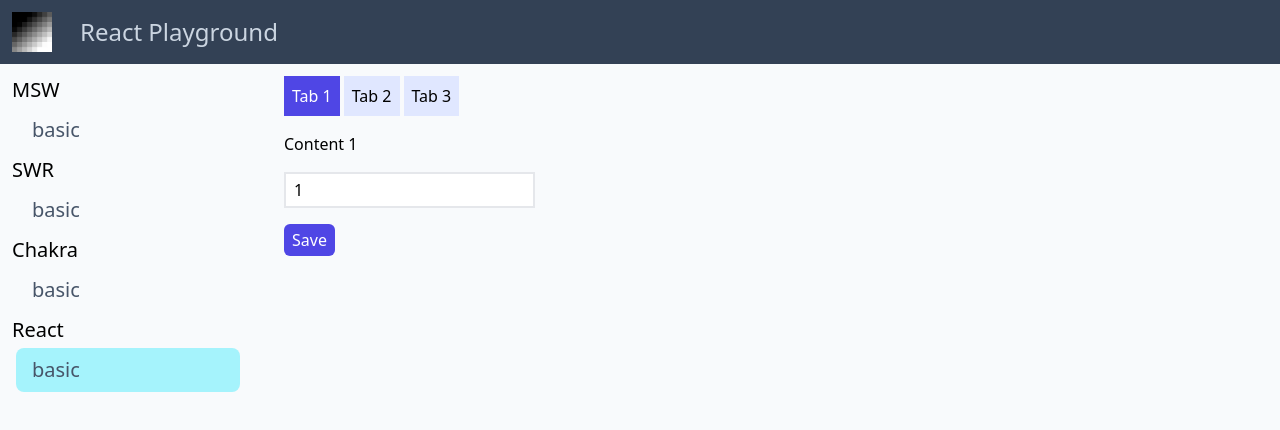
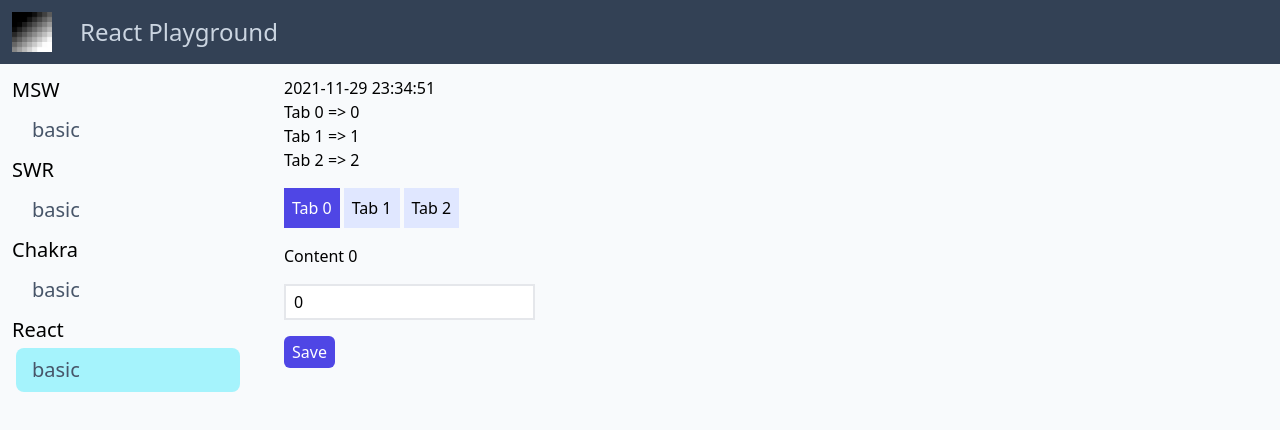
Before and after one commit to cypressyi/react-playground, a Next.js app: page /app/react in a window 1280 px wide. Shown: the top 430 px of the page. Built offline with nearby package versions, Linux system fonts and the light colour scheme.

Commit message:
Implement different switch tab action

```diff
--- a/app/react/index.js
+++ b/app/react/index.js
@@ -1,12 +1,61 @@
-import { useState, Fragment } from 'react'
+import { useState, useEffect, Fragment, useRef } from 'react'
+import { format } from 'date-fns'
 import { Tab } from '@headlessui/react'
 
-const mockData = ['1', '2', '3']
+const mockData = ['0', '1', '2']
 
 export default function Index() {
+  const [selectedIndex, setSelectedIndex] = useState(0)
+
+  const [updateTime, setUpdateTime] = useState(
+    format(new Date(), 'yyyy-MM-dd HH:mm:ss')
+  )
+
+  const handleUpdate = () => {
+    setUpdateTime(format(new Date(), 'yyyy-MM-dd HH:mm:ss'))
+  }
+
+  // For tab2
+  const [tab2Value, setTab2Value] = useState(mockData[2])
+
+  const handleChangeTab2Value = value => {
+    setTab2Value(value)
+  }
+
+  const handleUpdateTab2Value = () => {
+    mockData[2] = tab2Value
+    handleUpdate()
+  }
+
+  useEffect(() => {
+    setTab2Value(mockData[2])
+  }, [selectedIndex])
+
   return (
-    <Tab.Group>
+    <>
+      <div className="pb-4">
+        <div>{updateTime}</div>
+        <div>
+          {mockData.map((value, index) => (
+            <div key={value}>{`Tab ${index} => ${value}`}</div>
+          ))}
+        </div>
+      </div>
+      <Tab.Group selectedIndex={selectedIndex} onChange={setSelectedIndex}>
         <Tab.List className={'pb-4'}>
+          <Tab as={Fragment}>
+            {({ selected }) => (
+              <button
+                className={
+                  selected
+                    ? 'p-2 mr-1 bg-indigo-600 text-white'
+                    : 'p-2 mr-1 bg-indigo-100 text-black'
+                }
+              >
+                Tab 0
+              </button>
+            )}
+          </Tab>
           <Tab as={Fragment}>
             {({ selected }) => (
               <button
@@ -33,43 +82,51 @@ export default function Index() {
               </button>
             )}
           </Tab>
-        <Tab as={Fragment}>
-          {({ selected }) => (
-            <button
-              className={
-                selected
-                  ? 'p-2 mr-1 bg-indigo-600 text-white'
-                  : 'p-2 mr-1 bg-indigo-100 text-black'
-              }
-            >
-              Tab 3
-            </button>
-          )}
-        </Tab>
         </Tab.List>
         <Tab.Panels>
-        <Panel1 />
-        <Panel2 />
-        <Panel3 />
+          <Panel0 selectedIndex={selectedIndex} handleUpdate={handleUpdate} />
+          <Panel1 handleUpdate={handleUpdate} />
+          <Panel2
+            inputValue={tab2Value}
+            handleChangeTab2Value={handleChangeTab2Value}
+            handleUpdateTab2Value={handleUpdateTab2Value}
+          />
         </Tab.Panels>
       </Tab.Group>
+    </>
   )
 }
 
-function Panel1() {
+function Panel0({ selectedIndex, handleUpdate }) {
   const [inputValue, setInputValue] = useState(mockData[0])
+  const [inputValueMirror, setInputValueMirror] = useState(mockData[0])
+  const [isChanged, setIsChanged] = useState(false)
+
+  const handleChange = e => {
+    setInputValue(e.target.value)
+    setIsChanged(true)
+  }
+
   const handleSave = () => {
     mockData[0] = inputValue
+    setInputValueMirror(inputValue)
+    handleUpdate()
   }
+
+  useEffect(() => {
+    if (isChanged) {
+      setInputValue(inputValueMirror)
+    }
+  }, [inputValueMirror, isChanged, selectedIndex])
 
   return (
     <Tab.Panel>
-      <div>Content 1</div>
+      <div>Content 0</div>
       <div>
         <input
           className="px-2 py-1 my-4 border-solid border-2"
           value={inputValue}
-          onChange={e => setInputValue(e.target.value)}
+          onChange={handleChange}
         />
       </div>
       <div>
@@ -85,19 +142,21 @@ function Panel1() {
   )
 }
 
-function Panel2() {
-  const [inputValue, setInputValue] = useState(mockData[1])
+function Panel1({ handleUpdate }) {
+  const inputRef = useRef()
   const handleSave = () => {
-    mockData[0] = inputValue
+    mockData[1] = inputRef.current.value
+    handleUpdate()
   }
+
   return (
     <Tab.Panel>
-      <div>Content 2</div>
+      <div>Content 1</div>
       <div>
         <input
           className="px-2 py-1 my-4 border-solid border-2"
-          value={inputValue}
-          onChange={e => setInputValue(e.target.value)}
+          defaultValue={mockData[1]}
+          ref={inputRef}
         />
       </div>
       <div>
@@ -113,26 +172,22 @@ function Panel2() {
   )
 }
 
-function Panel3() {
-  const [inputValue, setInputValue] = useState(mockData[2])
-  const handleSave = () => {
-    mockData[0] = inputValue
-  }
+function Panel2({ inputValue, handleChangeTab2Value, handleUpdateTab2Value }) {
   return (
     <Tab.Panel>
-      <div>Content 3</div>
+      <div>Content 2</div>
       <div>
         <input
           className="px-2 py-1 my-4 border-solid border-2"
           value={inputValue}
-          onChange={e => setInputValue(e.target.value)}
+          onChange={e => handleChangeTab2Value(e.target.value)}
         />
       </div>
       <div>
         <button
           className="px-2 py-1 bg-indigo-600 text-white border-solid rounded-md"
           type="button"
-          onClick={handleSave}
+          onClick={() => handleUpdateTab2Value(inputValue)}
         >
           Save
         </button>
--- a/package.json
+++ b/package.json
@@ -13,6 +13,7 @@
     "@emotion/styled": "^11",
     "@headlessui/react": "^1.6.1",
     "autoprefixer": "^10.4.2",
+    "date-fns": "^2.28.0",
     "framer-motion": "^6",
     "next": "12.0.4",
     "node-fetch": "^3.1.0",
```
Also changed, not shown: 1 other file (tests, documents, lock files or other folders). Lines whose indentation alone changed are shown as unchanged.
